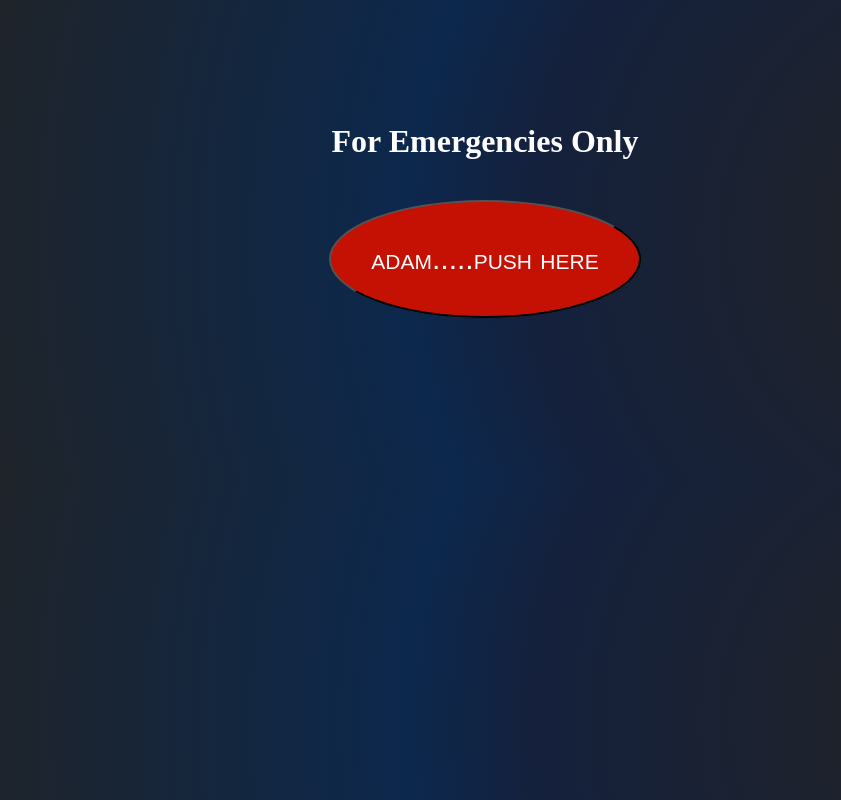
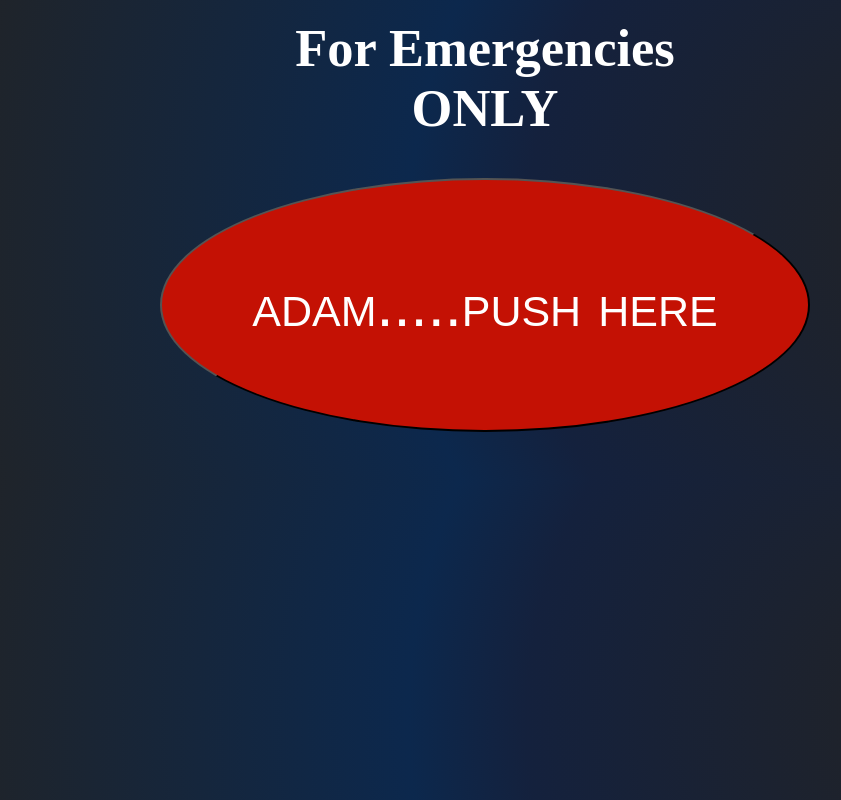
Before and after one commit to kdmundale/justCause, a plain HTML site: page index.html in a window 1280 px wide. Shown: the whole page, without its empty margins (155-996 px from the left). Drawn offline with Linux system fonts and the light colour scheme.

Commit message:
edits to font size

```diff
--- a/index.html
+++ b/index.html
@@ -7,7 +7,7 @@
     <link href="styles.css" rel="stylesheet" type="text/css">
   </head>
   <body>
-    <h1>For Emergencies Only</h1>
+    <h1>For Emergencies<br>ONLY</h1>
 
       <section id="dadJoke">
         <button id="bigpush" type="button" name="button" value="joke" onclick="getJoke();">adam.....push here</button>
--- a/styles.css
+++ b/styles.css
@@ -21,6 +21,12 @@ body {
 
 }
 
+ h1 {
+   text-align: center;
+   font-size: calc(45px + 10 * ((100vw - 300px)/1300));
+   padding-top: 100px;
+ }
+
 #dadJoke {
   display: flex;
   flex-direction: column;
@@ -30,16 +36,18 @@ body {
 
 #bigpush {
   border-radius: 50%;
-  padding:40px;
+  padding:90px;
   margin: 40px;
   font-variant: small-caps;
-  font-size: 30px;
+  font-size: calc(50px + 15 * ((100vw - 300px)/1300));
   background-color: rgb(196 17 4);
   color: white;
 }
 
 #jokeDisplay {
-  font-size: 20px;
+  font-size: calc(50px + 15 * ((100vw - 300px)/1300));
   text-align: center;
+  margin: 30px;
+  padding-top: 30px;
 
 }
```
